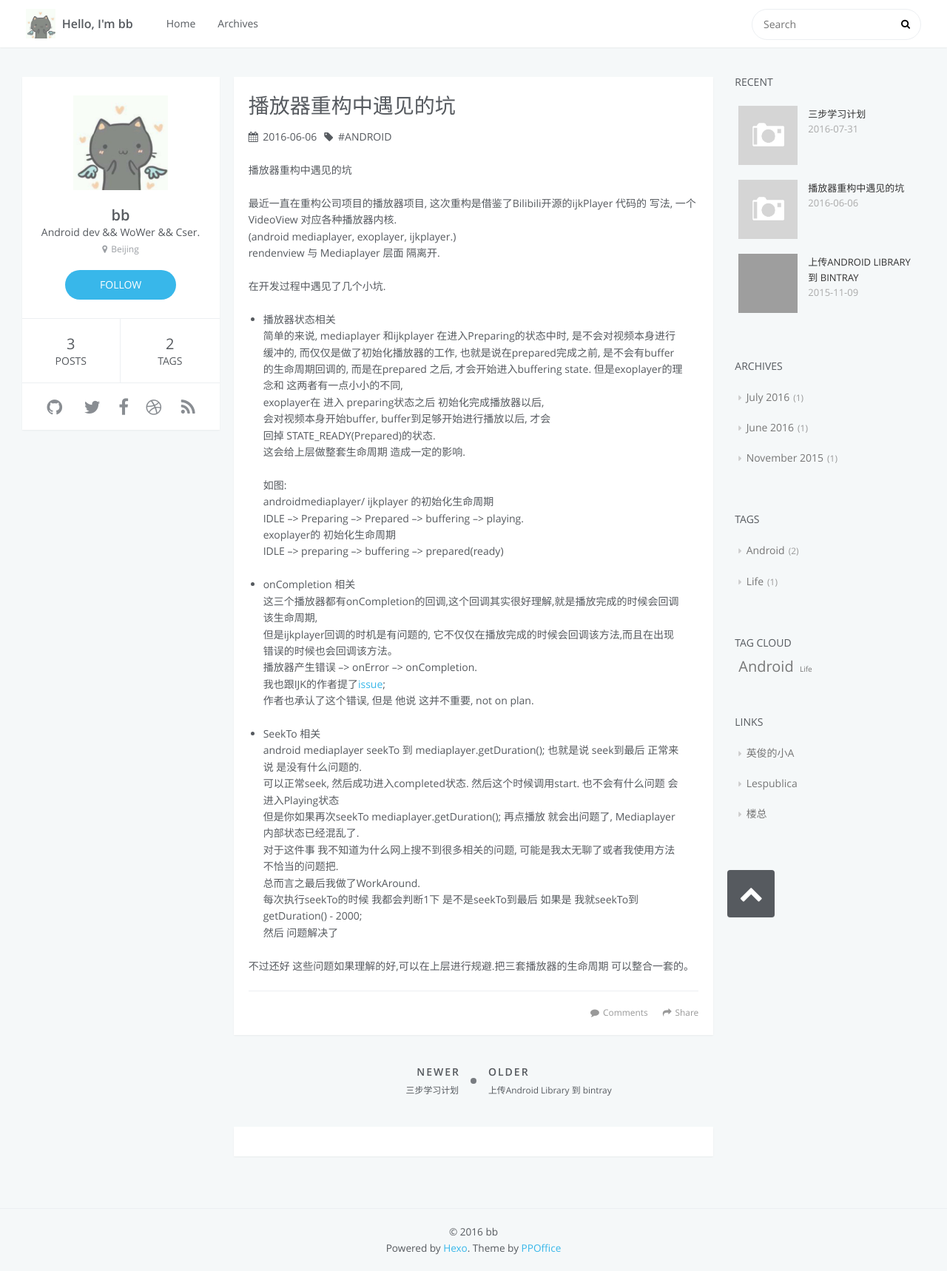
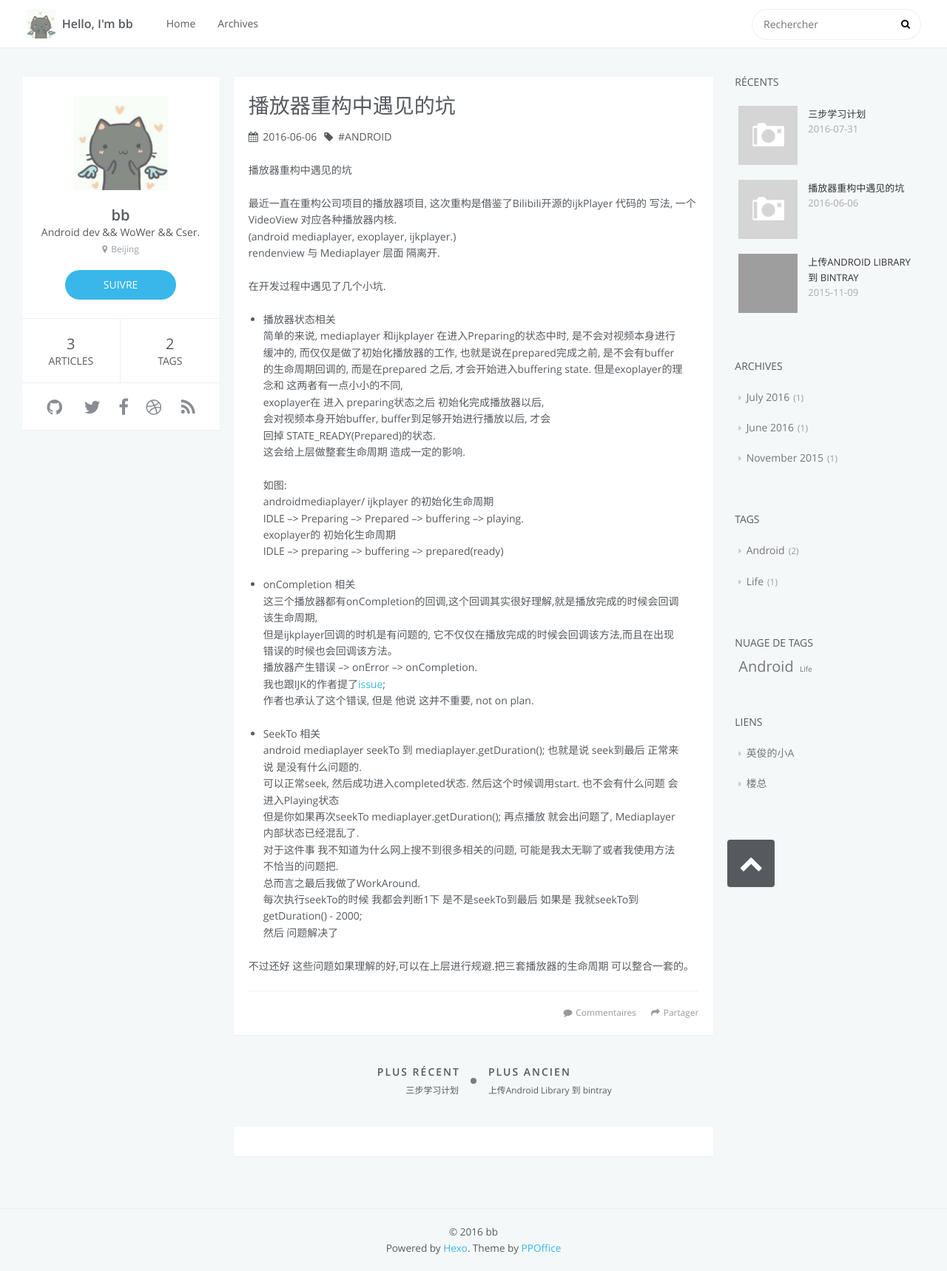
Before and after one commit to NoGirlFriendException/NoGirlFriendException.github.io, a plain HTML site: page 2016/06/06/mediaplayer-rebuild/index.html in a window 1280 px wide. Shown: the whole page at 74% size. Drawn offline with Linux system fonts and the light colour scheme; grey boxes are pictures that could not be loaded; a script that the page names is missing.

Commit message:
Site updated: 2016-07-31 22:15:58

```diff
--- a/2016/06/06/mediaplayer-rebuild/index.html
+++ b/2016/06/06/mediaplayer-rebuild/index.html
@@ -90,7 +90,7 @@ ga('send', 'pageview');
             <div id="search-form-wrap">
 
     <form class="search-form">
-        <input type="text" class="ins-search-input search-form-input" placeholder="Search" />
+        <input type="text" class="ins-search-input search-form-input" placeholder="Rechercher" />
         <button type="submit" class="search-form-submit"></button>
     </form>
     <div class="ins-search">
@@ -109,9 +109,9 @@ ga('send', 'pageview');
 (function (window) {
     var INSIGHT_CONFIG = {
         TRANSLATION: {
-            POSTS: 'Posts',
+            POSTS: 'Articles',
             PAGES: 'Pages',
-            CATEGORIES: 'Categories',
+            CATEGORIES: 'Catégories',
             TAGS: 'Tags',
             UNTITLED: '(Untitled)',
         },
@@ -137,7 +137,7 @@ ga('send', 'pageview');
                 <td>
 
     <div class="search-form">
-        <input type="text" class="ins-search-input search-form-input" placeholder="Search" />
+        <input type="text" class="ins-search-input search-form-input" placeholder="Rechercher" />
     </div>
 
                 </td>
@@ -157,16 +157,16 @@ ga('send', 'pageview');
             <h2 id="name">bb</h2>
             <h3 id="title">Android dev &amp;&amp; WoWer &amp;&amp; Cser.</h3>
             <span id="location"><i class="fa fa-map-marker"></i>Beijing</span>
-            <a id="follow" target="_blank" href="https://github.com/NoGirlFriendException">FOLLOW</a>
+            <a id="follow" target="_blank" href="https://github.com/NoGirlFriendException">SUIVRE</a>
         </div>
         <div class="article-info profile-block">
             <div class="article-info-block">
                 3
-                <span>posts</span>
+                <span>Articles</span>
             </div>
             <div class="article-info-block">
                 2
-                <span>tags</span>
+                <span>Tags</span>
             </div>
         </div>
 
@@ -253,7 +253,7 @@ ga('send', 'pageview');
 
 </div>
 
-    <a data-url="http://nogirlfriendexception.github.io/2016/06/06/mediaplayer-rebuild/" data-id="ciraohhd50002yms60pqk560a" class="article-share-link"><i class="fa fa-share"></i>Share</a>
+    <a data-url="http://nogirlfriendexception.github.io/2016/06/06/mediaplayer-rebuild/" data-id="ciraovutq0000zks64ojgnbgf" class="article-share-link"><i class="fa fa-share"></i>Partager</a>
 <script>
     (function ($) {
         // Prevent duplicate binding
@@ -321,7 +321,7 @@ ga('send', 'pageview');
 
 
 
-        <a href="/2016/06/06/mediaplayer-rebuild/#comments" class="article-comment-link disqus-comment-count" data-disqus-url="/2016/06/06/mediaplayer-rebuild/">Comments</a>
+        <a href="/2016/06/06/mediaplayer-rebuild/#comments" class="article-comment-link disqus-comment-count" data-disqus-url="/2016/06/06/mediaplayer-rebuild/">Commentaires</a>
 
 
         </footer>
@@ -331,7 +331,7 @@ ga('send', 'pageview');
 <nav id="article-nav">
 
         <a href="/2016/07/31/summary/" id="article-nav-newer" class="article-nav-link-wrap">
-            <strong class="article-nav-caption">Newer</strong>
+            <strong class="article-nav-caption">Plus récent</strong>
             <div class="article-nav-title">
 
                     三步学习计划
@@ -341,7 +341,7 @@ ga('send', 'pageview');
 
 
         <a href="/2015/11/09/upload-androidlib-bintray/" id="article-nav-older" class="article-nav-link-wrap">
-            <strong class="article-nav-caption">Older</strong>
+            <strong class="article-nav-caption">Plus ancien</strong>
             <div class="article-nav-title">上传Android Library 到 bintray</div>
         </a>
 
@@ -369,7 +369,7 @@ ga('send', 'pageview');
 
 
     <div class="widget-wrap">
-        <h3 class="widget-title">recent</h3>
+        <h3 class="widget-title">Récents</h3>
         <div class="widget">
             <ul id="recent-post" class="">
 
@@ -436,7 +436,7 @@ ga('send', 'pageview');
 
 
     <div class="widget-wrap">
-        <h3 class="widget-title">archives</h3>
+        <h3 class="widget-title">Archives</h3>
         <div class="widget">
             <ul class="archive-list"><li class="archive-list-item"><a class="archive-list-link" href="/archives/2016/07/">July 2016</a><span class="archive-list-count">1</span></li><li class="archive-list-item"><a class="archive-list-link" href="/archives/2016/06/">June 2016</a><span class="archive-list-count">1</span></li><li class="archive-list-item"><a class="archive-list-link" href="/archives/2015/11/">November 2015</a><span class="archive-list-count">1</span></li></ul>
         </div>
@@ -445,7 +445,7 @@ ga('send', 'pageview');
 
 
     <div class="widget-wrap">
-        <h3 class="widget-title">tags</h3>
+        <h3 class="widget-title">Tags</h3>
         <div class="widget">
             <ul class="tag-list"><li class="tag-list-item"><a class="tag-list-link" href="/tags/Android/">Android</a><span class="tag-list-count">2</span></li><li class="tag-list-item"><a class="tag-list-link" href="/tags/Life/">Life</a><span class="tag-list-count">1</span></li></ul>
         </div>
@@ -454,7 +454,7 @@ ga('send', 'pageview');
 
 
     <div class="widget-wrap">
-        <h3 class="widget-title">tag cloud</h3>
+        <h3 class="widget-title">Nuage de tags</h3>
         <div class="widget tagcloud">
             <a href="/tags/Android/" style="font-size: 20px;">Android</a> <a href="/tags/Life/" style="font-size: 10px;">Life</a>
         </div>
@@ -463,16 +463,12 @@ ga('send', 'pageview');
 
 
     <div class="widget-wrap widget-list">
-        <h3 class="widget-title">links</h3>
+        <h3 class="widget-title">Liens</h3>
         <div class="widget">
             <ul>
 
                     <li>
                         <a href="http://blog.aquariuslt.com/">英俊的小A</a>
-                    </li>
-
-                    <li>
-                        <a href="http://lespublica.github.io">Lespublica</a>
                     </li>
 
                     <li>
```
Also changed, not shown: 2015/11/09/upload-androidlib-bintray/index.html (+15 -19 lines), 2016/07/31/summary/index.html (+15 -19 lines), archives/2015/11/index.html (+12 -16 lines), archives/2015/index.html (+12 -16 lines), archives/2016/06/index.html (+12 -16 lines), archives/2016/07/index.html (+12 -16 lines), archives/2016/index.html (+12 -16 lines), archives/index.html (+12 -16 lines), index.html (+18 -22 lines), tags/Android/index.html (+12 -16 lines), tags/Life/index.html (+12 -16 lines), tags/index.html (+14 -18 lines).
